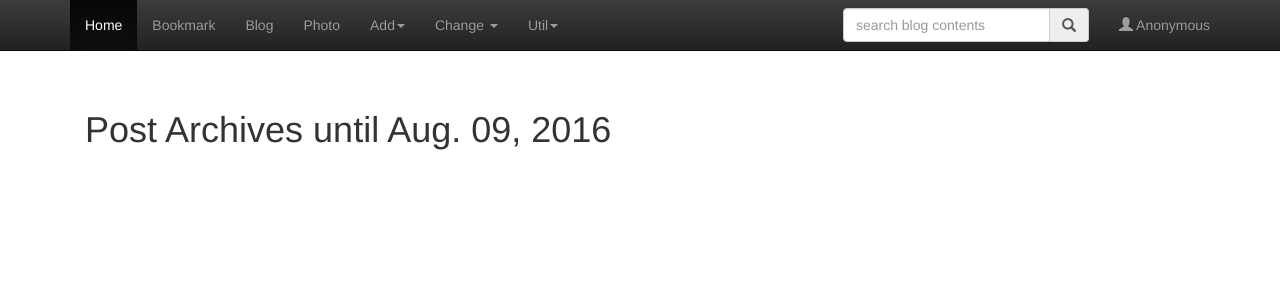
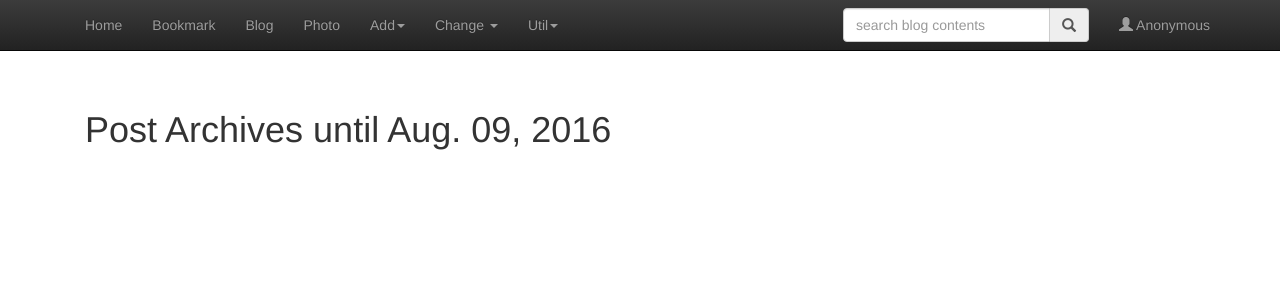
Before and after one commit to L3opold7/L3opold7, a Django app: template blog/templates/blog/post_archive.html in a window 1280 px wide. Shown: the top 300 px of the page. Run offline with Django 3.2, Linux system fonts and the light colour scheme; the template is opened without the code that fills it, so the values that code supplies are empty; some libraries are stand-ins or nearby versions.

Commit message:
Add active function

```diff
--- a/Leopold/views.py
+++ b/Leopold/views.py
@@ -7,6 +7,11 @@ from django.views.generic.edit import CreateView
 
 class HomeView(TemplateView):
     template_name = 'home.html'
+
+    def get_context_data(self, **kwargs):
+        context = super(HomeView, self).get_context_data()
+        context['nav'] = 'home'
+        return context
 
 
 class UserCreateView(CreateView):
--- a/blog/views.py
+++ b/blog/views.py
@@ -20,6 +20,11 @@ class PostLV(ListView):
     template_name = 'blog/post_all.html'
     context_object_name = 'posts'
     paginate_by = 2
+
+    def get_context_data(self, **kwargs):
+        context = super(PostLV, self).get_context_data()
+        context['nav'] = 'blog'
+        return context
 
 
 class PostTOL(TaggedObjectList):
--- a/bookmark/views.py
+++ b/bookmark/views.py
@@ -7,6 +7,11 @@ from bookmark.models import Bookmark
 
 class BookmarkLV(ListView):
     model = Bookmark
+
+    def get_context_data(self, **kwargs):
+        context = super(BookmarkLV, self).get_context_data()
+        context['nav'] = 'bookmark'
+        return context
 
 
 class BookmarkDV(DetailView):
--- a/photo/views.py
+++ b/photo/views.py
@@ -6,8 +6,14 @@ from django.core.urlresolvers import reverse_lazy
 from photo.forms import PhotoInlineFormSet
 from django.shortcuts import redirect
 
+
 class AlbumLV(ListView):
     model = Album
+
+    def get_context_data(self, **kwargs):
+        context = super(AlbumLV, self).get_context_data()
+        context['nav'] = 'photo'
+        return context
 
 
 class AlbumDV(DetailView):
--- a/templates/base.html
+++ b/templates/base.html
@@ -45,11 +45,10 @@
 
         <div id="navbar" class="navbar-collapse collapse">
             <ul class="nav navbar-nav">
-                <li class="active"><a href="{% url 'home' %}">Home</a></li>
-                <li><a href="{% url 'bookmark:index' %}">Bookmark</a></li>
-                <li><a href="{% url 'blog:index' %}">Blog</a></li>
-                <li><a href="{% url 'photo:index' %}">Photo</a></li>
-
+                <li class="{% if nav == 'home' %}active{% endif %}"><a href="{% url 'home' %}">Home</a></li>
+                <li class="{% if nav == 'bookmark' %}active{% endif %}"><a href="{% url 'bookmark:index' %}">Bookmark</a></li>
+                <li class="{% if nav == 'blog' %}active{% endif %}"><a href="{% url 'blog:index' %}">Blog</a></li>
+                <li class="{% if nav == 'photo' %}active{% endif %}"><a href="{% url 'photo:index' %}">Photo</a></li>
                 <li class="dropdown">
                     <a href="#" class="dropdown-toggle" data-toggle="dropdown" role="button" aria-haspopup="true" aria-expanded="false">Add<span class="caret"></span></a>
                     <ul class="dropdown-menu">
```
